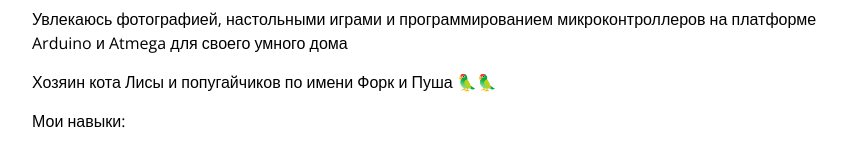
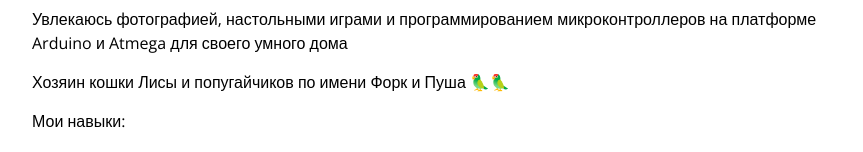
Before and after one commit to 0xWEBMILK/0xWebMilk.github.io, a plain HTML site: page cv/index.html in a window 1280 px wide. Shown: the part 788-940 px from the top of the page, without its empty margins (208-1071 px from the left). Drawn offline with nearby package versions, Linux system fonts and the light colour scheme; a script that the page names is missing.

Commit message:
Update index.html

```diff
--- a/cv/index.html
+++ b/cv/index.html
@@ -73,7 +73,7 @@
                     Code</a> — ежегодном челлендже по программированию, проходящем в декабре.</p>
             <p>Увлекаюсь фотографией, настольными играми и программированием микроконтроллеров на платформе Arduino и Atmega для
                 своего умного дома</p>
-            <p>Хозяин кота Лисы и попугайчиков по имени Форк и Пуша 🦜🦜</p>
+            <p>Хозяин кошки Лисы и попугайчиков по имени Форк и Пуша 🦜🦜</p>
             <p>Мои навыки:</p>
             <ul>
                 <li>Python, FastAPI, PostgreSQL, MySQL, SQLite, Redis</li>
```
